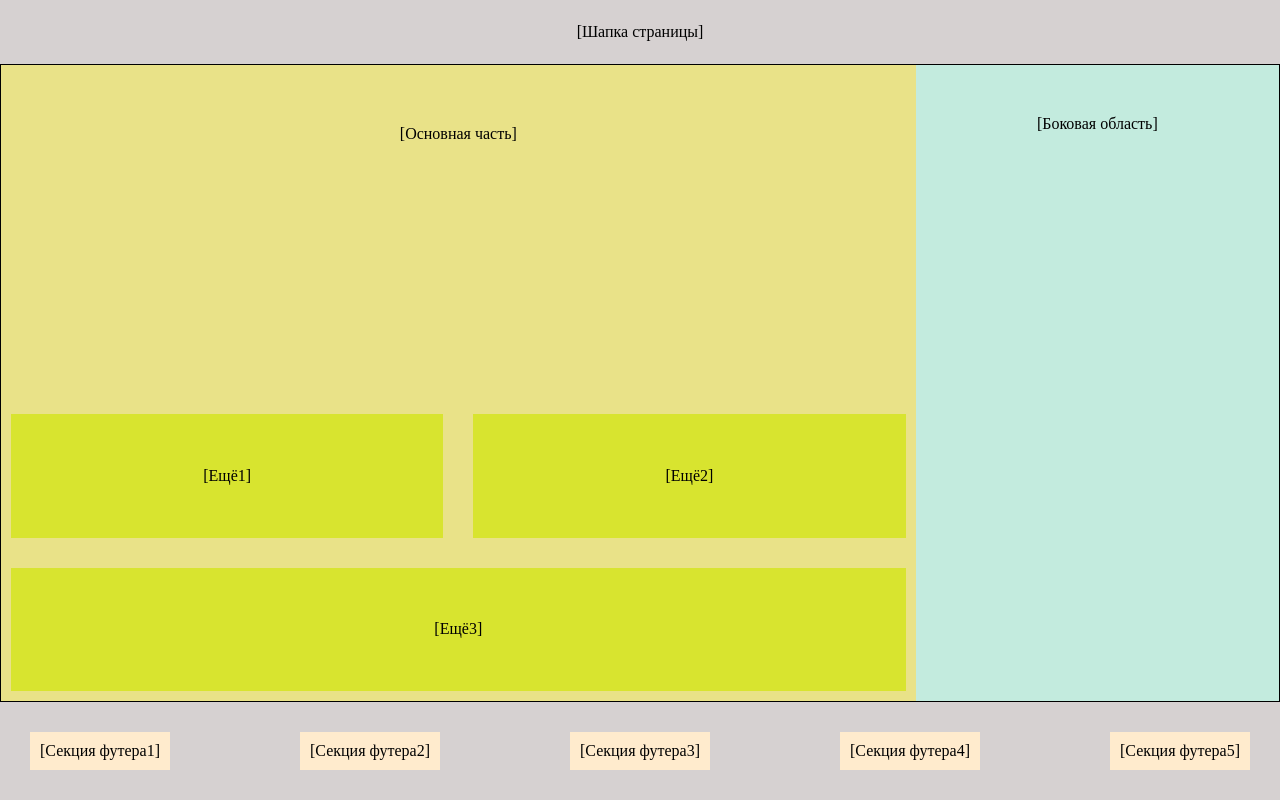
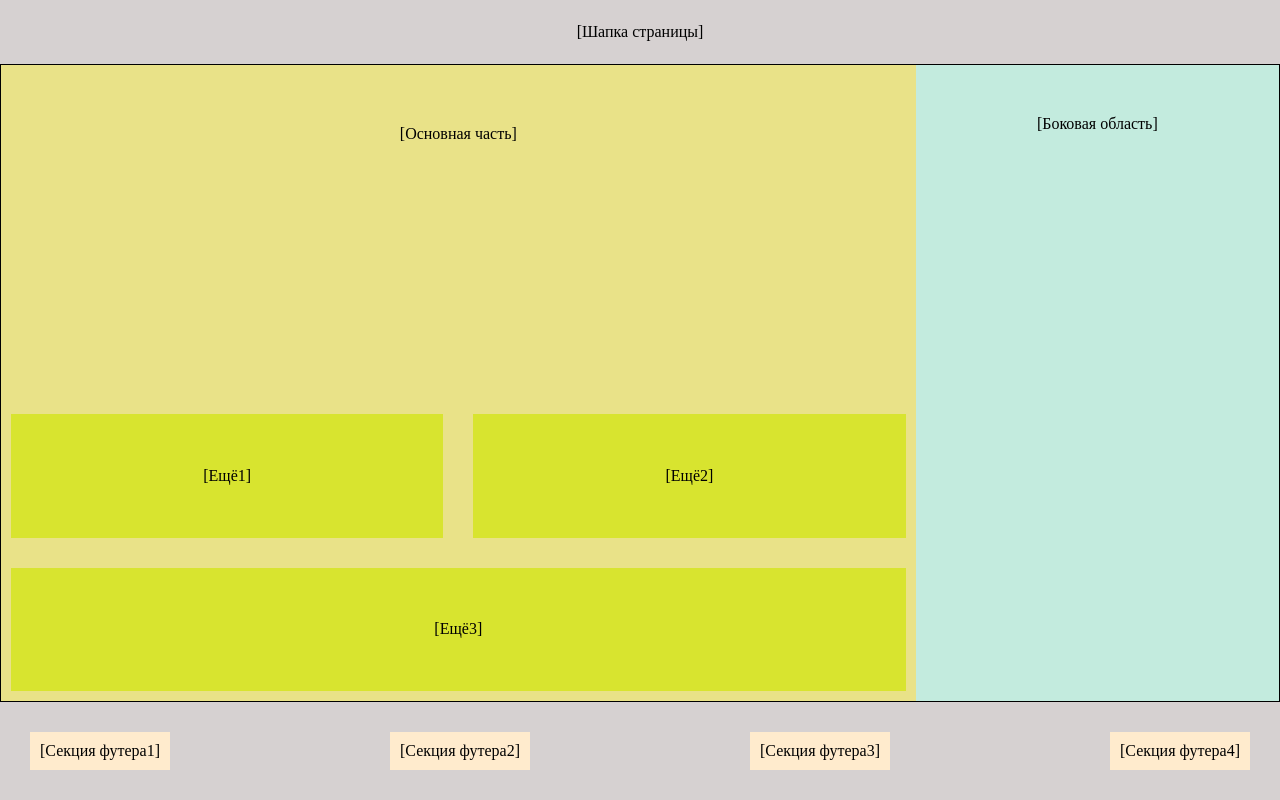
Before and after one commit to ALICIYADETKO/week5, a plain HTML site: page index.html in a window 1280 px wide. Drawn offline with Linux system fonts and the light colour scheme.

Commit message:
add project

```diff
--- a/index.html
+++ b/index.html
@@ -35,7 +35,6 @@
                 <div class="item">[Секция футера2]</div>
                 <div class="item">[Секция футера3]</div>
                 <div class="item">[Секция футера4]</div>
-                <div class="item">[Секция футера5]</div>
             </div>
         </footer>
     </div>
```
